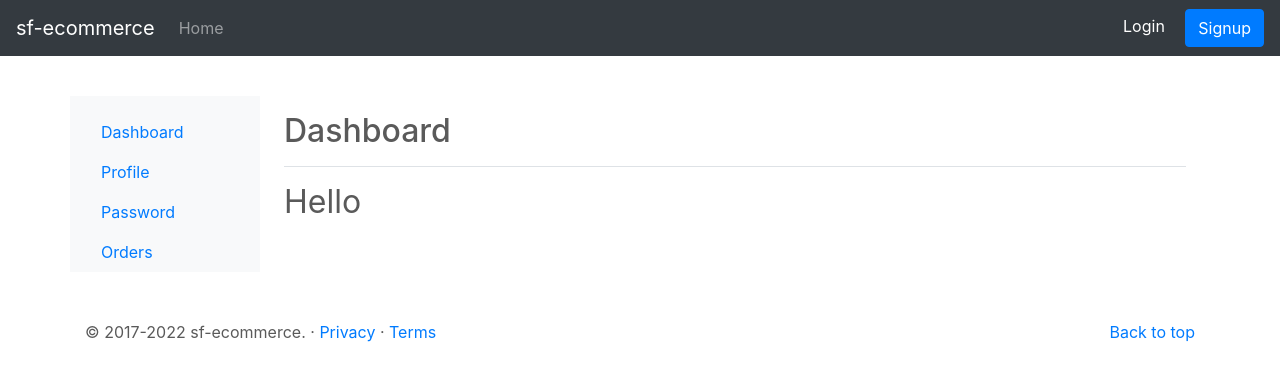
After one commit to sofianeai/sf-ecommerce, a Symfony app: template templates/account/index.html.twig in a window 1280 px wide. The commit adds this page. Shown: the top 381 px of the page. Run offline with Twig, Linux system fonts and the light colour scheme; the template is opened without the code that fills it, so the values that code supplies are empty; some libraries are stand-ins or nearby versions.

Commit message:
Add user account page
- Added a controller for the account page
- Updated some request handlers to redirect to the account page depending on the case.

```diff
--- a/src/Controller/RegisterController.php
+++ b/src/Controller/RegisterController.php
@@ -23,6 +23,10 @@ class RegisterController extends AbstractController
      */
     public function index(Request $request, UserPasswordHasherInterface $hasher): Response
     {
+        if ($this->getUser()) {
+            return $this->redirectToRoute('app_account');
+        }
+
         $user = new User();
         $form = $this->createForm(RegisterType::class, $user);
 
--- a/src/Controller/SecurityController.php
+++ b/src/Controller/SecurityController.php
@@ -14,9 +14,9 @@ class SecurityController extends AbstractController
      */
     public function login(AuthenticationUtils $authenticationUtils): Response
     {
-        // if ($this->getUser()) {
-        //     return $this->redirectToRoute('target_path');
-        // }
+        if ($this->getUser()) {
+            return $this->redirectToRoute('app_account');
+        }
 
         // get the login error if there is one
         $error = $authenticationUtils->getLastAuthenticationError();
--- a/src/Security/LoginFormAuthenticator.php
+++ b/src/Security/LoginFormAuthenticator.php
@@ -50,8 +50,7 @@ class LoginFormAuthenticator extends AbstractLoginFormAuthenticator
         }
 
         // For example:
-        //return new RedirectResponse($this->urlGenerator->generate('some_route'));
-        throw new \Exception('TODO: provide a valid redirect inside '.__FILE__);
+        return new RedirectResponse($this->urlGenerator->generate('app_account'));
     }
 
     protected function getLoginUrl(Request $request): string
--- /dev/null
+++ b/templates/account/base.html.twig
@@ -0,0 +1,41 @@
+{% extends 'base.html.twig' %}
+
+{% block title %}My account | sf-ecommerce{% endblock %}
+{% block content %}
+<div class="row">
+  <nav id="sidebarMenu" class="col-md-3 col-lg-2 d-md-block bg-light sidebar collapse">
+    <div class="position-sticky pt-3">
+      <ul class="nav flex-column">
+        <li class="nav-item">
+          <a class="nav-link {{ app.request.get('_route') == 'app_account' ? 'active' : '' }}" aria-current="page" href="{{ path('app_account') }}">
+            Dashboard
+          </a>
+        </li>
+        <li class="nav-item">
+          <a class="nav-link" href="#">
+            Profile
+          </a>
+        </li>
+        <li class="nav-item">
+          <a class="nav-link" href="#">
+            Password
+          </a>
+        </li>
+        <li class="nav-item">
+          <a class="nav-link" href="#">
+            Orders
+          </a>
+        </li>
+      </ul>
+    </div>
+  </nav>
+
+  <main class="col-md-9 ms-sm-auto col-lg-10 px-md-4">
+    <div
+      class="d-flex justify-content-between flex-wrap flex-md-nowrap align-items-center pt-3 pb-2 mb-3 border-bottom">
+      <h1 class="h2">Dashboard</h1>
+    </div>
+    {% block mainContent %}{% endblock %}
+  </main>
+</div>
+{% endblock %}
--- /dev/null
+++ b/templates/account/index.html.twig
@@ -0,0 +1,7 @@
+{% extends 'account/base.html.twig' %}
+
+{% block title %}My Account | sf-ecommerce!{% endblock %}
+
+{% block mainContent %}
+    <h2>Hello {{ app.user.firstname | upper }}</h2>
+{% endblock %}
--- a/templates/base.html.twig
+++ b/templates/base.html.twig
@@ -45,7 +45,7 @@
             </ul>
             <div>
                 {% if app.user %}
-                    <a href="#" class="btn btn-outline-light">My account</a>
+                    <a href="{{ path('app_account') }}" class="btn btn-outline-light">My account</a>
                     <a href="{{ path('app_logout') }}" class="text-white ml-3">Logout</a>
                 {% else %}
                     <a href="{{ path('app_login') }}" class="text-white mr-3">Login</a>
```
Also changed, not shown: src/Controller/AccountController.php (added, +18 -0 lines), 1 other file.
